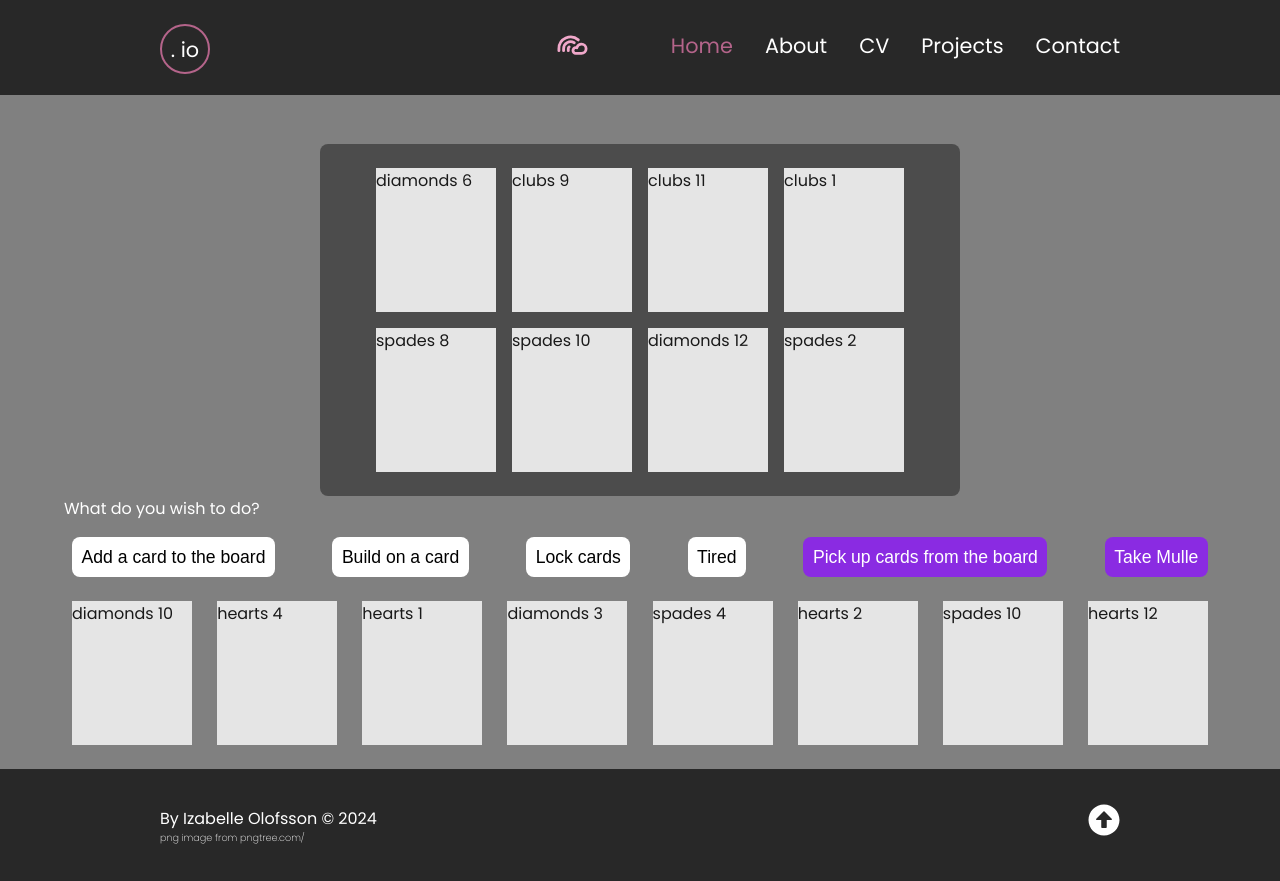
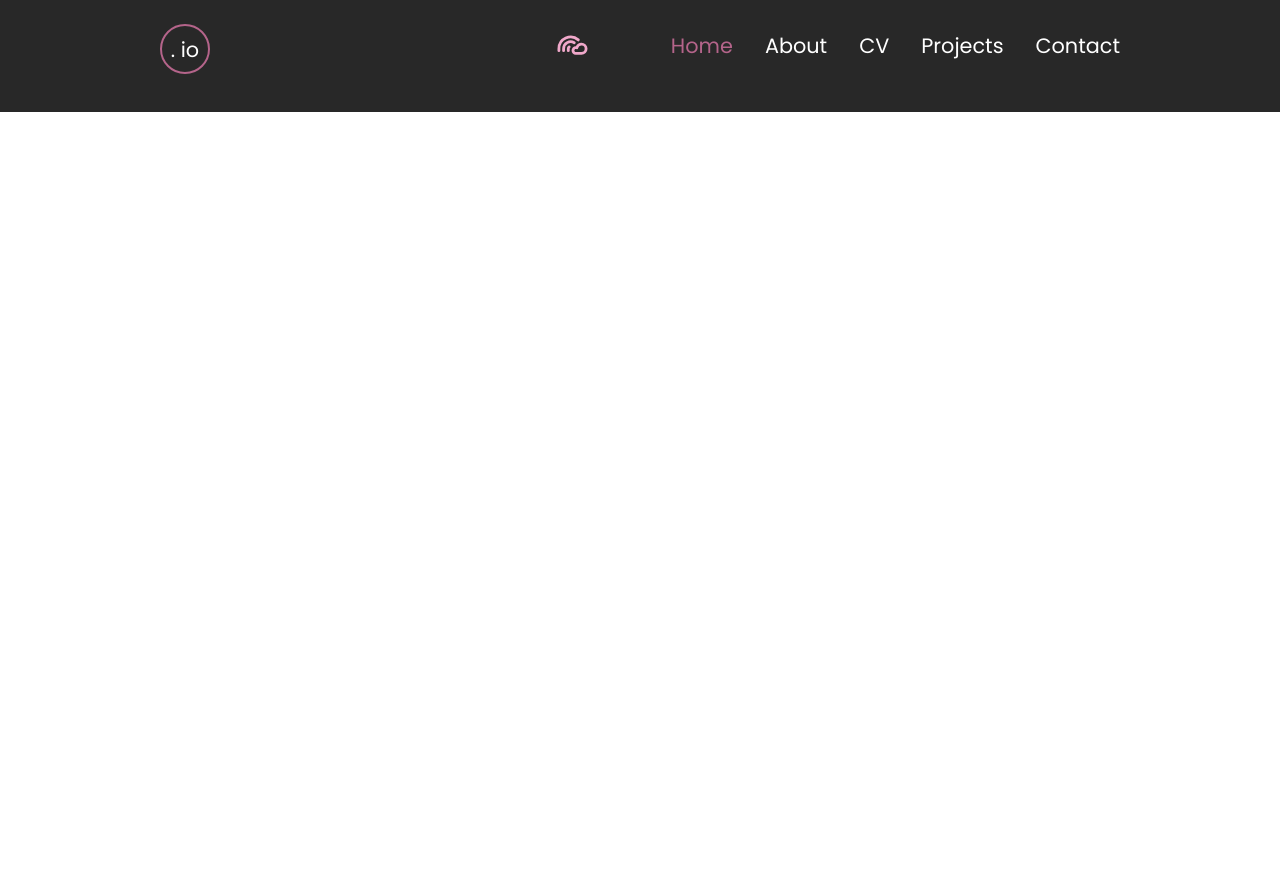
Before and after one commit to Izzmode/domain-portfolio, a React (Vite) app: page /games/hej in a window 1280 px wide. After the commit the page ends 800 px from the top, so only its background shows below. Built offline with nearby package versions, Linux system fonts and the light colour scheme.

Commit message:
not ready for deployment but simply trying and seeing if this json file will work for my spa on vercel

```diff
--- a/src/App.jsx
+++ b/src/App.jsx
@@ -25,7 +25,7 @@ function App() {
           </>
         } />
         <Route path="/games" element={<Games />} />
-        <Route path="/games/hej" element={<Mulle />} />
+        <Route path="/games/mulle" element={<Mulle />} />
       </Routes>
       <Footer />
     </>
```
Also changed, not shown: vercel.json (added).
